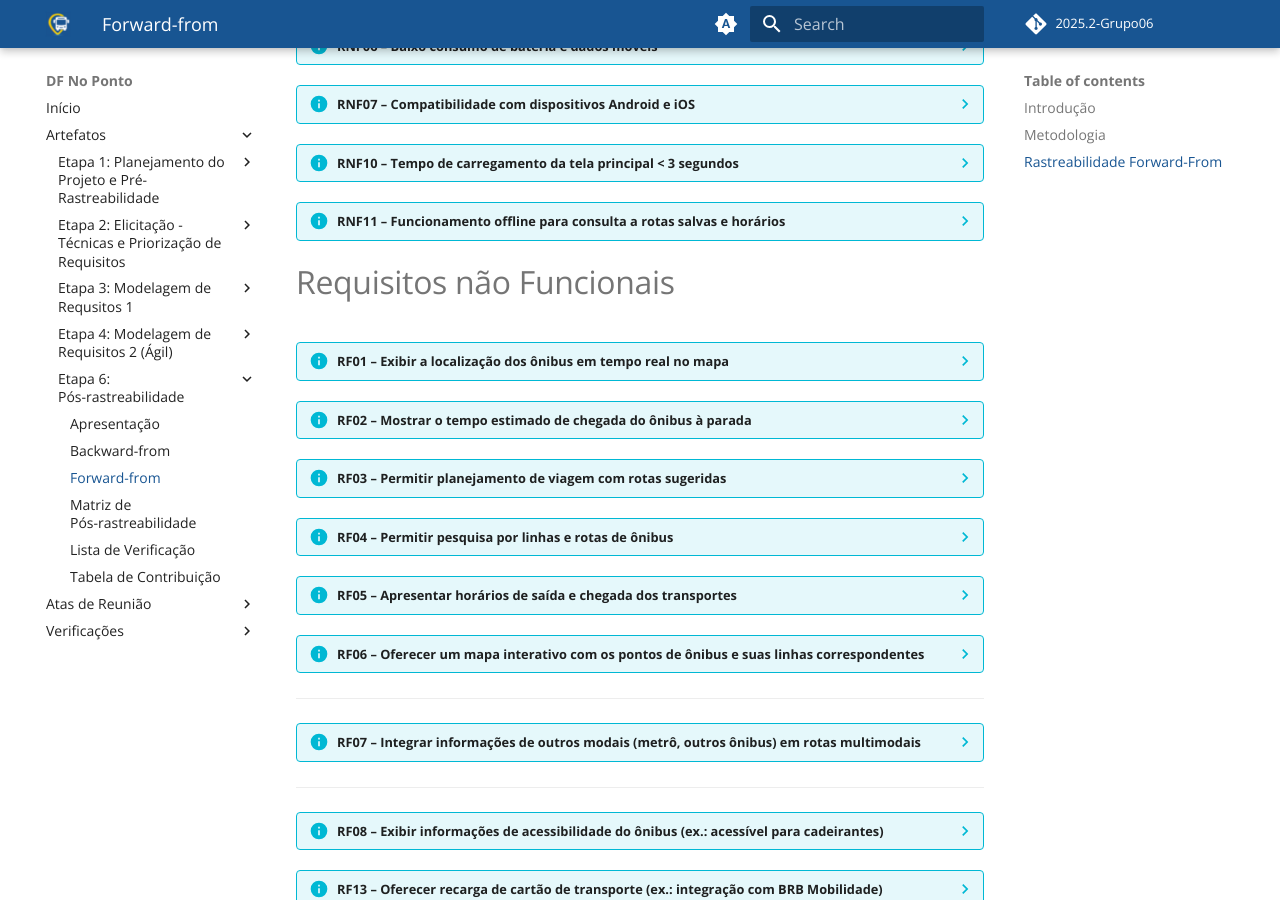
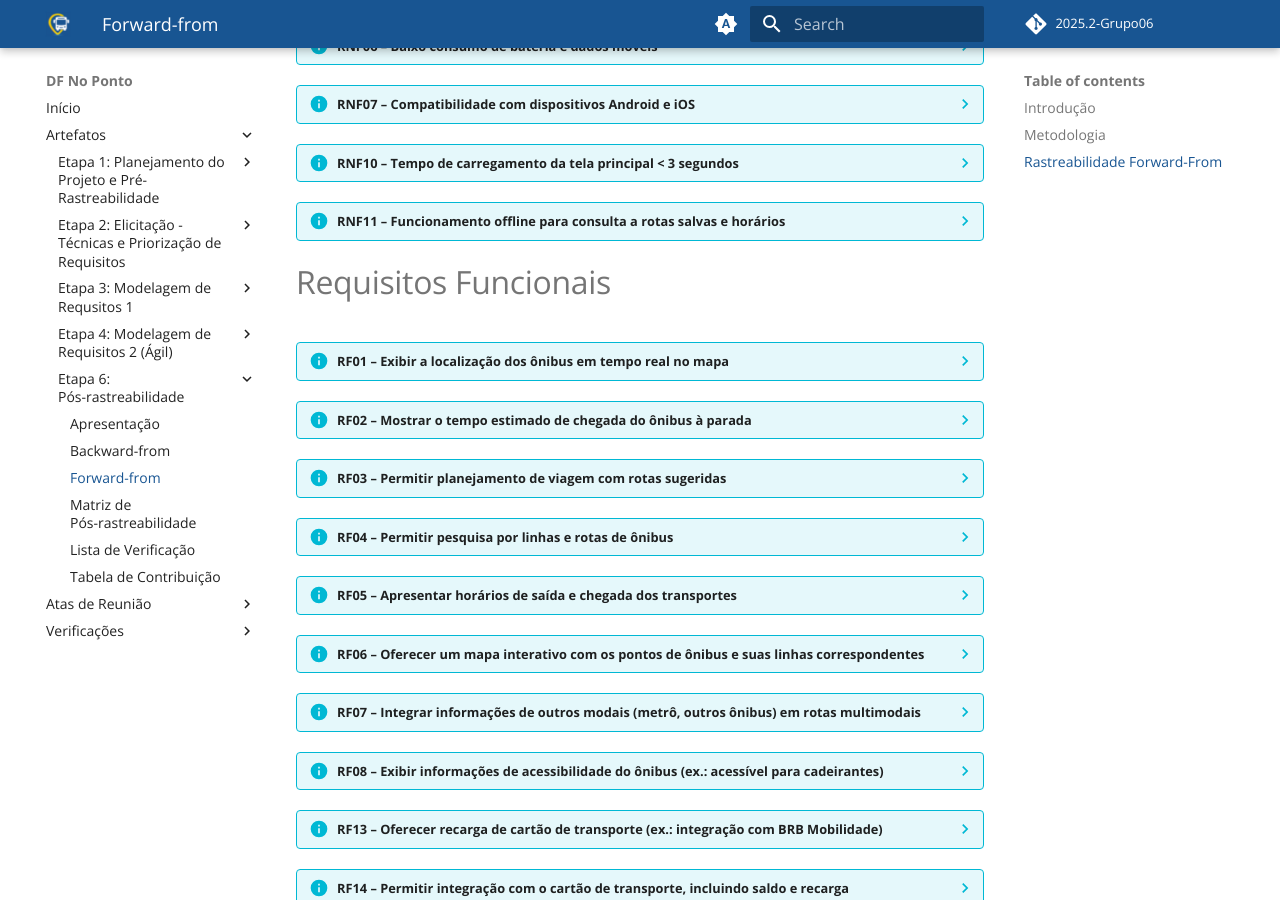
Before and after one commit to Requisitos-de-Software/2025.2-Grupo06, an MkDocs documentation site: the page built from docs/pos-rastreabilidade/forward.md, in a window 1280 px wide and 900 px high, scrolled down 1569 px. Built offline with MkDocs 1.6.1 and Material for MkDocs 9.7.7, drawn with Linux system fonts in a browser that asks for light colours; comment, search, counter and statistics services are not loaded; some of the changed lines change nothing that is shown.

Commit message:
alterando forward-from dnv

```diff
--- a/docs/pos-rastreabilidade/forward.md
+++ b/docs/pos-rastreabilidade/forward.md
@@ -68,27 +68,23 @@
 
 ??? info "RNF04 – Interface acessível para idosos e pessoas com deficiência visual"
 
-    *Autoria: *
+    *Autoria: Cauã Nicolas *
 
     |**Elemento** | **Artefatos Relacionados** | **Tipo de Elo** | **Justificativa** |
     |:-- | :-- | :-- | :-- |
-    |**Especificação Suplementar** | *Não identificada* | | |
-    |**NFR** | *Não identificado* | | |
-    |**Artefatos de Elicitação** | ENT09 | | |
+    |**Especificação Suplementar** | [Usabilidade](../modelagem_requisitos_01/especificacao_suplementar.md#usabilidade) | **Responsabilidade** | A especificação define critérios de acessibilidade (WCAG) que a equipe deve implementar. |
+    |**NFR** | [SIG Usabilidade](../modelagem_requisitos_02/nfr.md#sig-usabilidade) | **Representação** | O SIG de usabilidade operacionaliza requisitos como suporte a leitores de tela e contraste (RU05 / RU09). |
+    |**Artefatos de Elicitação** | [Entrevista (ENT16)](../Elicitacao/elicitacao_entrevista.md#resultados), ENT09 | **Satisfação** | ENT16 e ENT09 indicam a necessidade de interfaces acessíveis e confiáveis para diferentes perfis de usuário. |
 
 ??? info "RNF05 – Sistema de notificação com som e vibração configuráveis"
 
-    *Autoria: *
+    *Autoria: Cauã Nicolas *
 
     |**Elemento** | **Artefatos Relacionados** | **Tipo de Elo** | **Justificativa** |
     |:-- | :-- | :-- | :-- |
-    |**Especificação Suplementar** | *Não identificada* | | |
-    |**NFR** | *Não identificado* | | |
-    |**Artefatos de Elicitação** | ENT09 | | |
-
-
-
-
+    |**Especificação Suplementar** | [Requisitos do Sistema](../modelagem_requisitos_01/especificacao_suplementar.md#requisitos-do-sistema-portabilidadecompatibilidade) | **Responsabilidade** | A especificação registra que notificações devem ser configuráveis e respeitar preferências do usuário (som/vibração). |
+    |**NFR** | [SIG Usabilidade](../modelagem_requisitos_02/nfr.md#sig-usabilidade) | **Representação** | O cartão RU06 / RNF06 (Feedback e Comunicação) define critérios de mensagem e notificações. |
+    |**Artefatos de Elicitação** | [Entrevista (ENT15)](../Elicitacao/elicitacao_entrevista.md#resultados), [Entrevista (ENT05)](../Elicitacao/elicitacao_entrevista.md#resultados) | **Satisfação** | ENT15/ENT05 descrevem expectativas de notificações relevantes e configuráveis pelos usuários. |
 
 ??? info "RNF06 – Baixo consumo de bateria e dados móveis"
 
@@ -100,7 +96,6 @@
     | **NFR** | [Desempenho](https://requisitos-de-software.github.io/2025.2-Grupo06/modelagem_requisitos_02/nfr) | **Representação** | O NFR de desempenho representa este RNF e define critérios técnicos de otimização. |
     | **Artefatos de Elicitação** | — | — | **Requisito técnico derivado de decisões dos desenvolvedores durante o processo de especificação.** |
 
-
 ??? info "RNF07 – Compatibilidade com dispositivos Android e iOS"
 
     *Autoria: Fernanda Vaz*
@@ -110,9 +105,6 @@
     | **Especificação Suplementar** | [Compatibilidade](https://requisitos-de-software.github.io/2025.2-Grupo06/modelagem_requisitos_01/especificacao_suplementar) | **Responsabilidade** | A responsabilidade é da equipe de desenvolvimento em garantir a portabilidade e compatibilidade do aplicativo entre plataformas. |
     | **NFR** | [SIG Compatibilidade](https://requisitos-de-software.github.io/2025.2-Grupo06/modelagem_requisitos_02/nfr) | **Representação** | O NFR Framework representa a compatibilidade entre sistemas operacionais, reforçando a necessidade de comportamento uniforme no Android e iOS. |
     | **Artefatos de Elicitação** | [Entrevista (ENT19)](../Elicitacao/elicitacao_entrevista.md#resultados) | **Representação** | A ENT19 originou o requisito, evidenciando a importância da compatibilidade com os sistemas Android e iOS. |
-
-
-
 
 ??? info "RNF10 – Tempo de carregamento da tela principal < 3 segundos"
 
@@ -135,7 +127,7 @@
     |**Artefatos de Elicitação** | [Análise de Documentos (RNI05)](../Elicitacao/elicitacao_analise_documentos.md#requisitos-nao-implementados), [Entrevista (ENT18)](../Elicitacao/elicitacao_entrevista.md#resultados), [Brainstorm (BRS06)](../Elicitacao/elicitacao_brainstorm.md#resultados) | Satisfação | RNI05, ENT18 e BRS06 são fontes de elicitação que satisfazem e fundamentam a necessidade do RNF11 |
 
 
-# Requisitos  não Funcionais
+# Requisitos Funcionais
 
 ??? info "RF01 – Exibir a localização dos ônibus em tempo real no mapa"
 
@@ -215,8 +207,6 @@
     | **Cenários** | [Cenário 3 - Rastreamento de múltiplas linhas](../modelagem_requisitos_01/cenarios.md#cenário-3---rastreamento-de-múltiplas-linhas) | Representação | Cenário ilustra uma situação prática de uso do mapa |
     | **Artefatos de Elicitação** | [Entrevista (ENT06)](../Elicitacao/elicitacao_entrevista.md#resultados) | Representação | ENT06 representa a origem e fundamentação do RF06 |
 
----
-
 ??? info "RF07 – Integrar informações de outros modais (metrô, outros ônibus) em rotas multimodais"
 
     *Autoria: Fernanda Vaz*
@@ -229,8 +219,6 @@
     | **Cenários** | [Cenário 12 – Integração ônibus e metrô (Requisito não implementado)](../modelagem_requisitos_01/cenarios.md) | Agregação | Cenário exemplifica o uso da integração multimodal |
     | **Artefatos de Elicitação** | [BRS04](../Elicitacao/elicitacao_brainstorm.md#resultados), [RNI02](../Elicitacao/elicitacao_analise_documentos.md#requisitos-nao-implementados) | Agregação | O requisito agrega fontes externas de dados sobre modais |
 
----
-
 ??? info "RF08 – Exibir informações de acessibilidade do ônibus (ex.: acessível para cadeirantes)"
 
     *Autoria: Fernanda Vaz*
@@ -242,7 +230,6 @@
     | **Casos de Uso** | [Tabela 6 - UC04: Integração com BRB Mobilidade (Requisito não implementado)](../modelagem_requisitos_02/casos_de_uso.md#tabela-6-uc04-integracao-com-brb-mobilidade-requisito-nao-implementado) | Representação | UC04 descreve o fluxo de consulta à acessibilidade |
     | **Cenários** | [Cenário 4 - Integração com BRB Mobilidade (Requisito não implementado)](../modelagem_requisitos_01/cenarios.md#cenario-4-integracao-com-brb-mobilidade-requisito-nao-implementado) | Representação | Cenário apresenta exemplo de uso por pessoa com deficiência |
     | **Artefatos de Elicitação** | [Entrevista (ENT16)](../Elicitacao/elicitacao_entrevista.md#resultados) | Satisfação | ENT16 satisfaz a necessidade de inclusão e acessibilidade |
-
 
 ??? info "RF13 – Oferecer recarga de cartão de transporte (ex.: integração com BRB Mobilidade)"
 
@@ -374,7 +361,6 @@
     |**Cenários** | CEN10 | | |
     |**Artefatos de Elicitação** | BRS02 | | |
 
-
 ??? info "RF31 – Sistema de recompensas por uso sustentável do transporte público"
 
     *Autoria: Fernanda Vaz*
@@ -387,8 +373,6 @@
     | **Cenários** | — | — | — |
     | **Artefatos de Elicitação** | [BRS09](../Elicitacao/elicitacao_brainstorm.md#resultados) | Satisfação | O requisito satisfaz os objetivos organizacionais de sustentabilidade |
 
----
-
 ??? info "RF32 – Exibir relatórios de impacto ambiental (CO₂ economizado)"
 
     *Autoria: Fernanda Vaz*
@@ -400,6 +384,7 @@
     | **Casos de Uso** | — | — | — |
     | **Cenários** | — | — | — |
     | **Artefatos de Elicitação** | [BRS11](../Elicitacao/elicitacao_brainstorm.md#resultados) | Recurso | O requisito serve de recurso para avaliação ambiental e organizacional |
+
 ??? info "RF34 – Integração com assistentes virtuais (Alexa, Google Assistant)"
 
     *Autoria: Gabriel Maciel*
```
